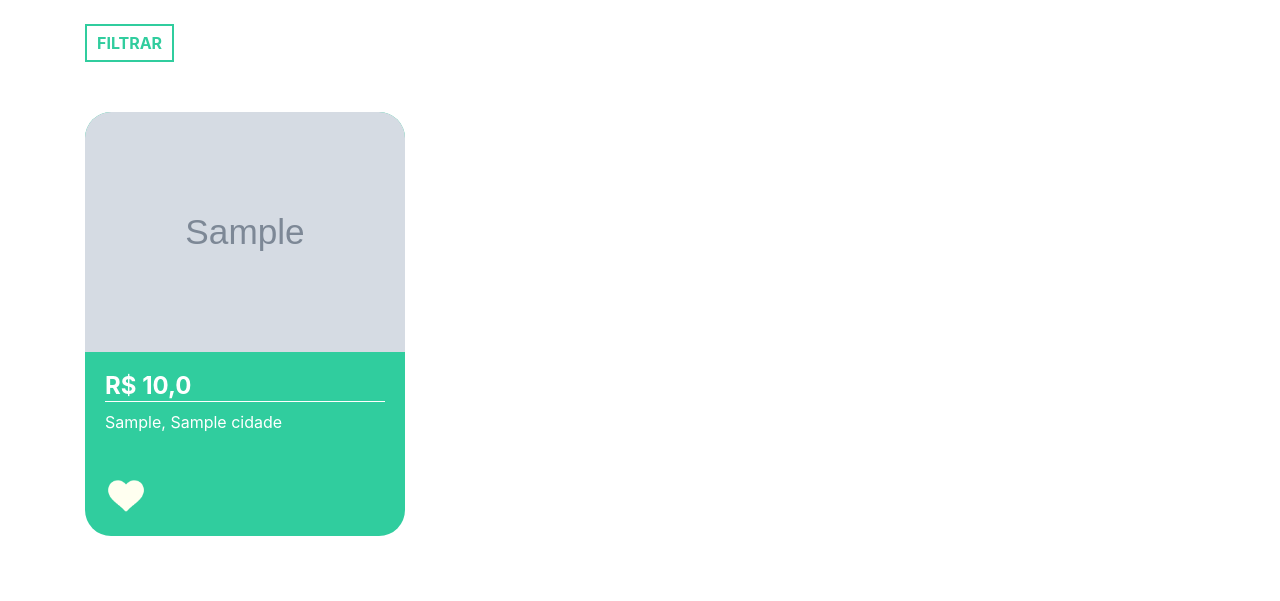
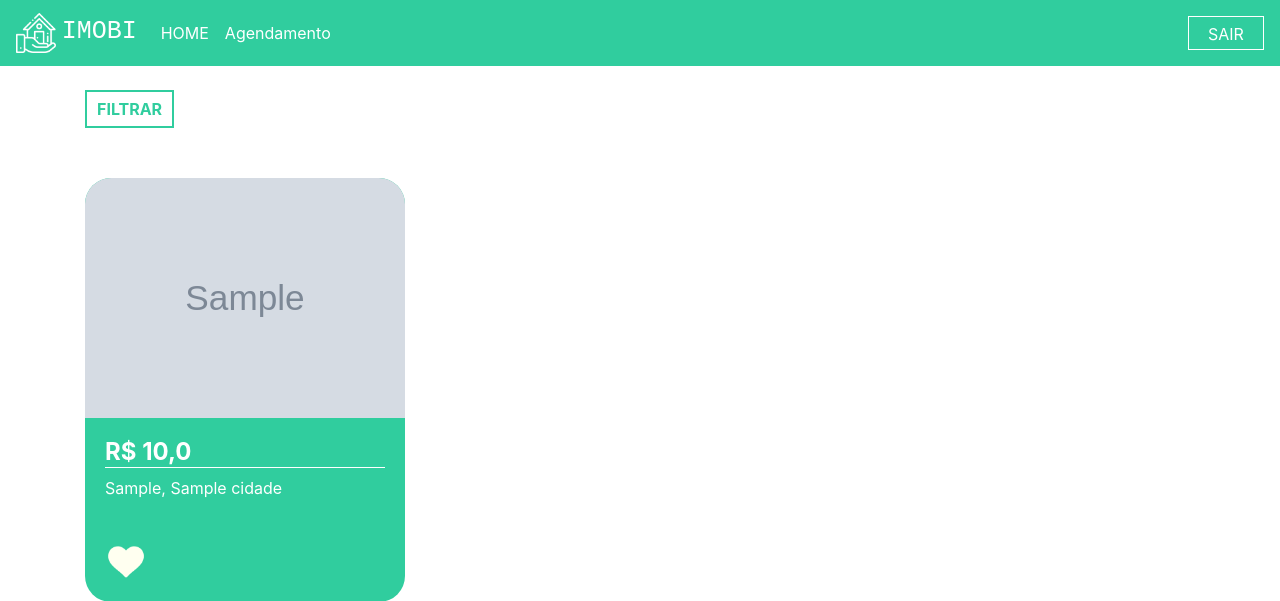
Before and after one commit to aguiardafa/projeto-imobiliaria, a Django app: page / in a window 1280 px wide. Shown: the top 601 px of the page. Run offline with Django 4.2, Linux system fonts and the light colour scheme; a user stored in the database is signed in; tables that the repository leaves empty hold one stand-in row (values such as "Sample post"); grey boxes marked "Sample" are stand-in pictures.

Commit message:
feat(template-html): implementa NavBar Bottstrap em base.html

```diff
--- a/plataforma/templates/home.html
+++ b/plataforma/templates/home.html
@@ -34,6 +34,7 @@
         {% endfor %}
         {% endif %}
     </div>
+    <br>
 </div>
 <!-- Modal Bootstrap: Filtros de Pesquisa -->
 <div class="modal fade"
--- a/plataforma/templates/imovel.html
+++ b/plataforma/templates/imovel.html
@@ -82,5 +82,6 @@
             {% endfor %}
         </div>
     </div>
+    <br>
 </div>
 {% endblock  %}
--- a/templates/base.html
+++ b/templates/base.html
@@ -14,6 +14,33 @@
         <title>{% block 'titulo' %}{% endblock  %}</title>
     </head>
     <body>
+        <!-- Bootstrap NavBar -->
+        {% if user.is_authenticated %}
+        <nav class="navbar navbar-expand-lg navbar-dark bg_navbar">
+            <a class="navbar-brand" href="{% url 'home' %}">
+                <img width="40" src="{% static 'autenticacao/img/logo.png' %}">&nbsp<h3 class="font_logo">IMOBI</h3>
+            </a>
+            <button class="navbar-toggler" type="button"
+                    data-toggle="collapse" data-target="#navbarNav"
+                    aria-controls="navbarNav" aria-expanded="false" aria-label="Toggle navigation">
+                <span class="navbar-toggler-icon"></span>
+            </button>
+            <div class="collapse navbar-collapse" id="navbarNav">
+                <ul class="navbar-nav">
+                    <li class="nav-item active">
+                        <a class="nav-link" href="{% url 'home' %}">HOME</a>
+                    </li>
+                    <li class="nav-item active">
+                        <a class="nav-link" href="">Agendamento</a>
+                    </li>
+                </ul>
+            </div>
+            <a class="nav-link" href="{% url 'deslogar' %}"
+                style="color: white;border: 1px solid white;padding: 0.3rem 1.2rem 0.2rem 1.2rem;">SAIR</a>
+        </nav>
+        {% endif %}
+
+        <!-- Conteúdo Dinâmico da Página -->
         {% block 'body' %}{% endblock  %}
 
         <!-- Bootstrap JS: jQuery and Bootstrap Bundle (includes Popper) -->
```
